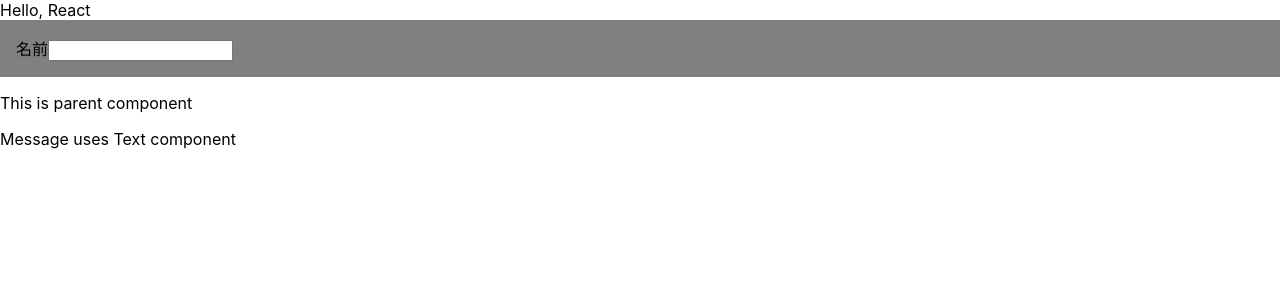
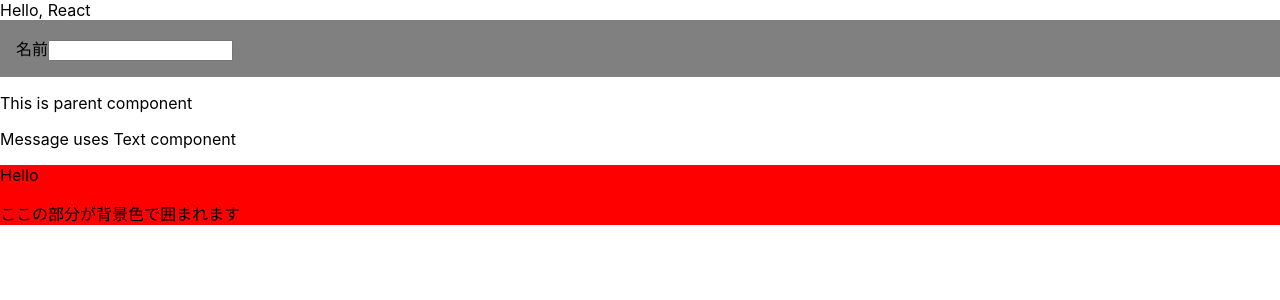
Before and after one commit to ai-biz20-sasaki/practical-react-nextjs, a React (Create React App) app: page / in a window 1280 px wide. Shown: the top 300 px of the page. Built offline with nearby package versions, Linux system fonts and the light colour scheme.

Commit message:
add ContainerSample component

```diff
--- /dev/null
+++ b/src/components/ContainerSample.tsx
@@ -0,0 +1,23 @@
+//子コンポーネントContainerは親コンポーネントParentから'title'と'children'を受け取る
+const Container = (props: { title: string; children: React.ReactElement }) => {
+  const { title, children } = props
+
+  return (
+    <div style={{ backgroundColor: 'red' }}>
+      <span>{ title }</span>
+      {/* propsのchildrenを埋め込むと、このコンポーネントの開始タグと閉じタグで囲んだ要素を表示します */}
+      <div>{ children }</div>
+    </div>
+  )
+}
+
+const Parent = () => {
+  return (
+    //p要素が子コンポーネントの'children'として渡される
+    <Container title="Hello">
+      <p>ここの部分が背景色で囲まれます</p>
+    </Container>
+  )
+}
+
+export default Parent
--- a/src/index.tsx
+++ b/src/index.tsx
@@ -6,6 +6,7 @@
 import reportWebVitals from './reportWebVitals';
 import Name from './components/Name';
 import Message from './components/Message';
+import Parent from './components/ContainerSample';
 
 const root = ReactDOM.createRoot(
   document.getElementById('root') as HTMLElement
@@ -15,6 +16,7 @@
     <Hello />
     <Name />
     <Message />
+    <Parent />
   </React.StrictMode>
 );
 
```
